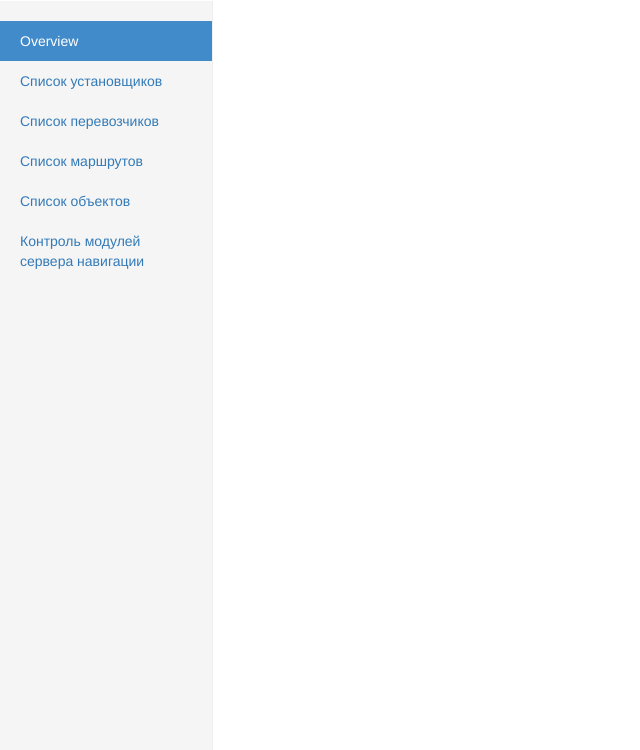
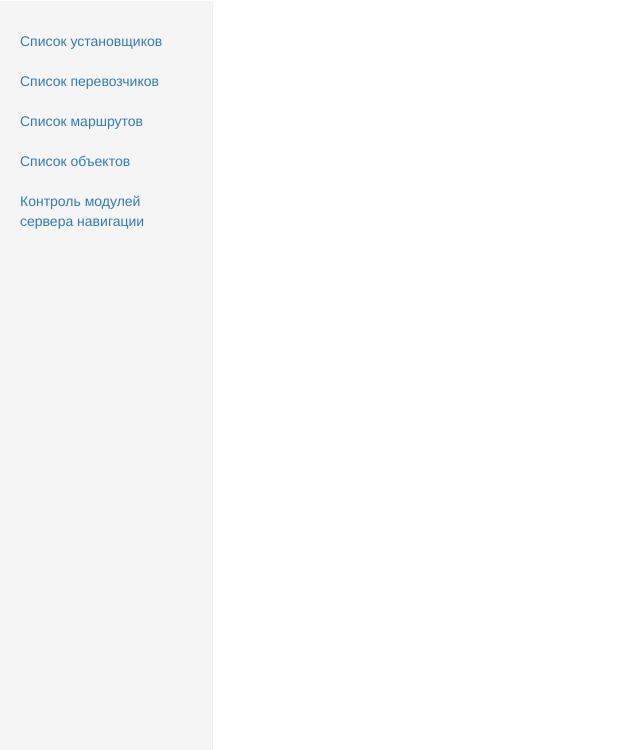
Before and after one commit to Den4i/myFlask, a Flask app: page / in a window 1280 px wide. Shown: the part 50-800 px from the top of the page, without its empty margins (0-640 px from the left). Run offline with Flask 2, Linux system fonts and the light colour scheme; parts of the project's set-up code (start-up, migrations or seed data) failed here and were passed over; some libraries are stand-ins or nearby versions.

Commit message:
change project language

```diff
--- a/app/templates/index.html
+++ b/app/templates/index.html
@@ -45,8 +45,7 @@
     <div class="container-fluid">
       <div class="row">
         <div class="col-sm-3 col-md-2 sidebar">
-          <ul class="nav nav-sidebar">
-            <li class="active"><a href="#">Overview <span class="sr-only">(current)</span></a></li>
+          <ul class="nav nav-sidebar menu">
             <li><a href="/providers/">Список установщиков</a></li>
             <li><a href="/projects/">Список перевозчиков</a></li>
             <li><a href="/routs/">Список маршрутов</a></li>
@@ -66,7 +65,6 @@
     <!-- Placed at the end of the document so the pages load faster -->
     <script src="https://ajax.googleapis.com/ajax/libs/jquery/1.12.4/jquery.min.js"></script>
     <script src="/static/js/bootstrap.min.js"></script>
-
     <script type="text/javascript">
         $(document).ready(function() {
 
```
Also changed, not shown: 1 other file.
